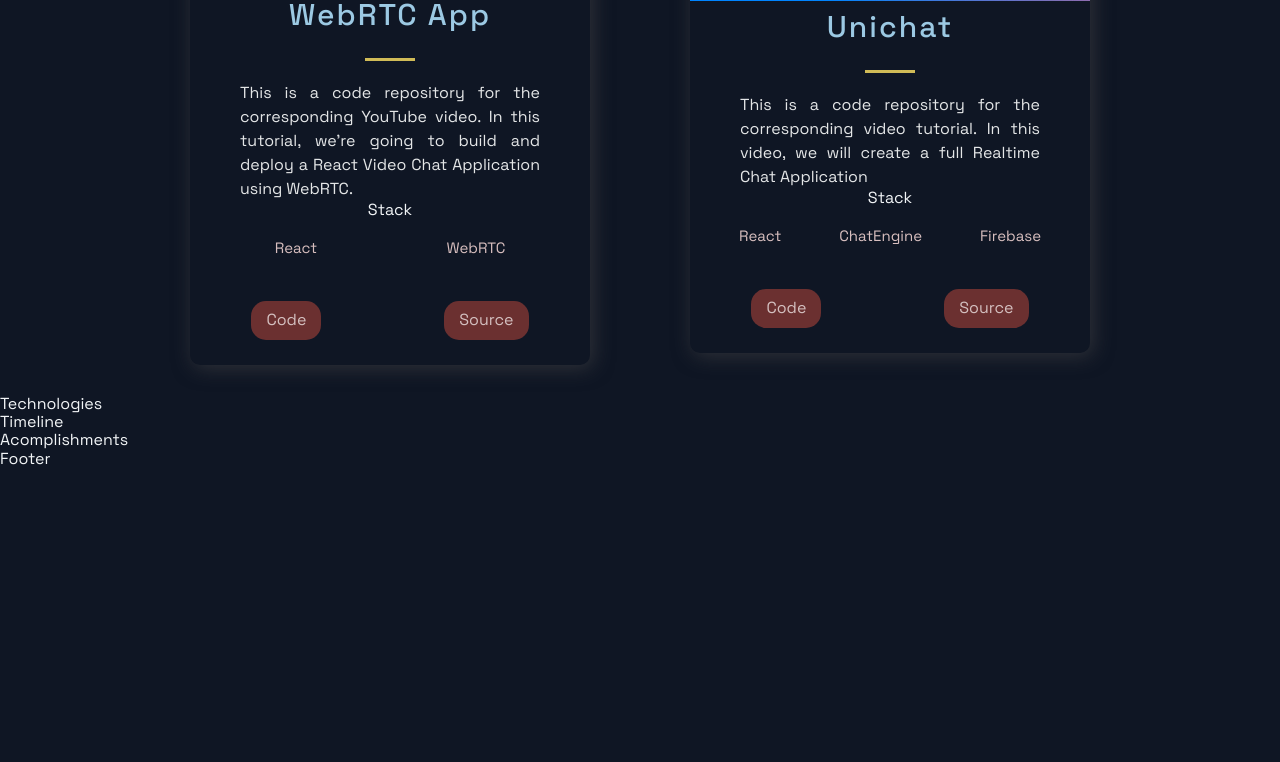
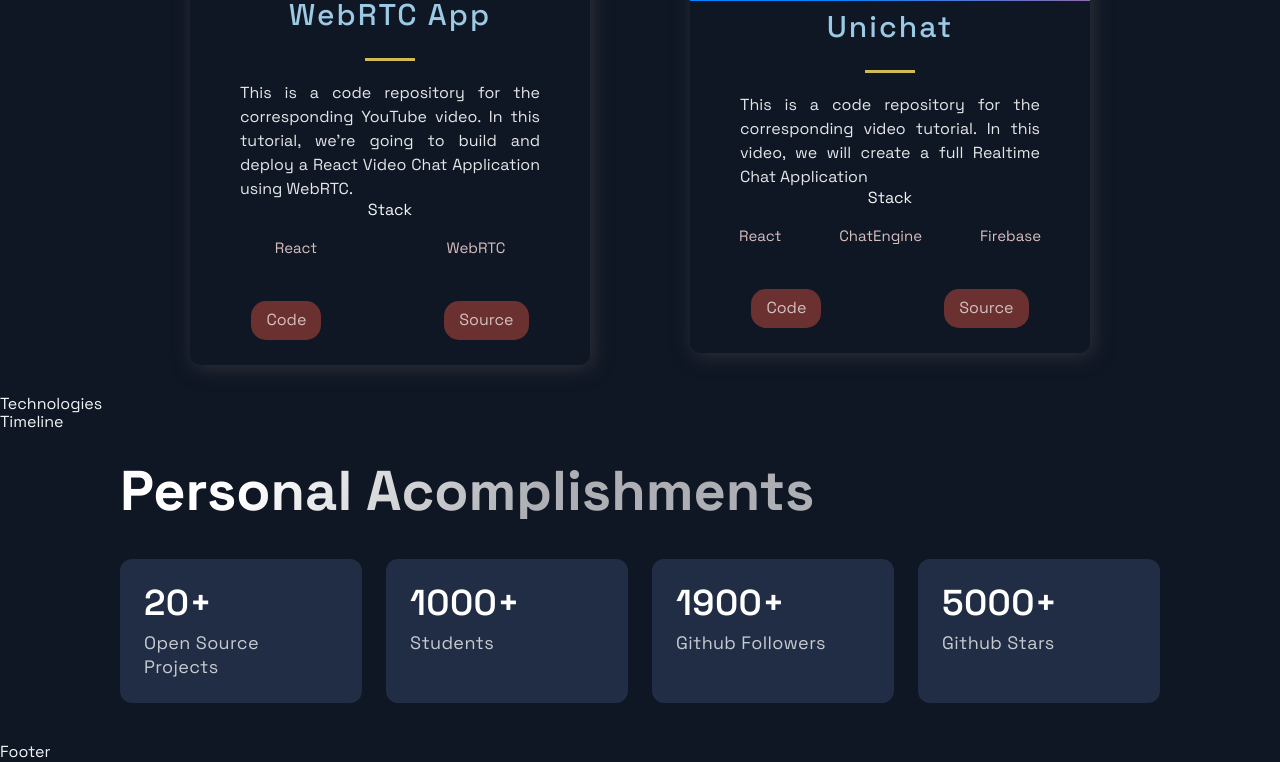
Before and after one commit to GravitysAndroid/GravitysAndroid.github.io, a Next.js app: page / in a window 1280 px wide. Shown: the part 1798-2560 px from the top of the page. Before the commit the page ends 2267 px from the top, so only its background shows below. Built offline with nearby package versions, Linux system fonts and the light colour scheme.

Commit message:
Added accomplishments

```diff
--- a/src/components/Acomplishments/Acomplishments.js
+++ b/src/components/Acomplishments/Acomplishments.js
@@ -2,18 +2,20 @@
 
 import { Section, SectionDivider, SectionTitle } from '../../styles/GlobalComponents';
 import { Box, Boxes, BoxNum, BoxText } from './AcomplishmentsStyles';
-
-const data = [
-  { number: 20, text: 'Open Source Projects'},
-  { number: 1000, text: 'Students', },
-  { number: 1900, text: 'Github Followers', },
-  { number: 5000, text: 'Github Stars', }
-];
+import { acomplishments } from '../../constants/constants';
 
 const Acomplishments = () => (
-  <div>
-    Acomplishments
-  </div>
+	<Section>
+		<SectionTitle>Personal Acomplishments</SectionTitle>
+		<Boxes>
+			{acomplishments.map((card, index) => (
+				<Box key={index}>
+					<BoxNum>{card.number}+</BoxNum>
+					<BoxText>{card.text}</BoxText>
+				</Box>
+			))}
+		</Boxes>
+	</Section>
 );
 
 export default Acomplishments;
```
